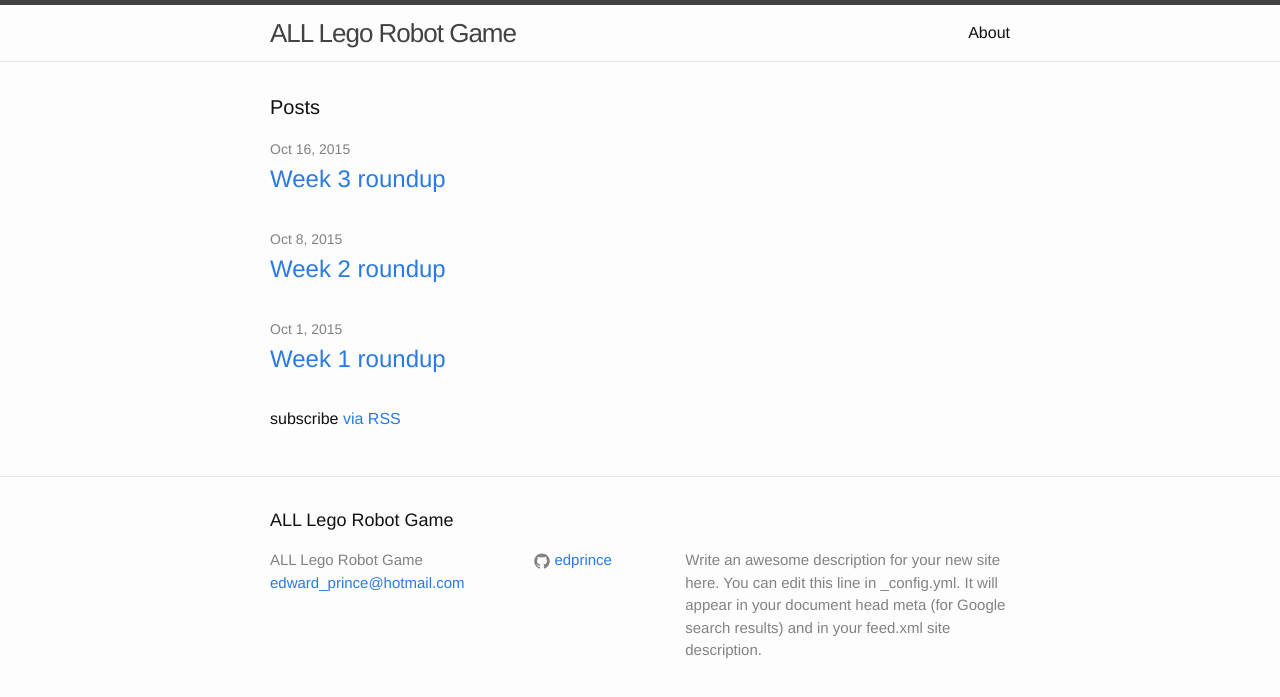
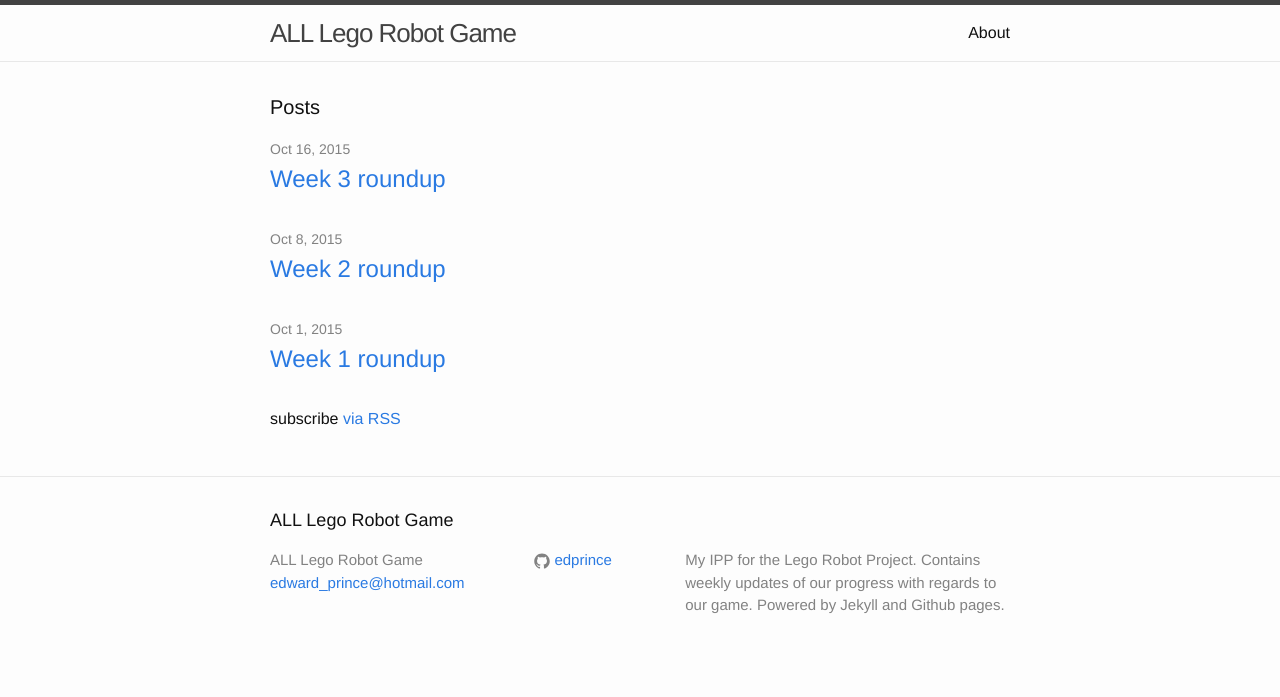
Before and after one commit to edprince/lego, a Jekyll site: the page built from index.html, in a window 1280 px wide. Shown: the top 697 px of the page. Built offline with Jekyll 4.4.1, drawn with Linux system fonts in a browser that asks for light colours.

Commit message:
config update

```diff
--- a/_config.yml
+++ b/_config.yml
@@ -2,9 +2,8 @@
 title: ALL Lego Robot Game
 email: edward_prince@hotmail.com
 description: > # this means to ignore newlines until "baseurl:"
-  Write an awesome description for your new site here. You can edit this
-  line in _config.yml. It will appear in your document head meta (for
-  Google search results) and in your feed.xml site description.
+  My IPP for the Lego Robot Project. Contains weekly updates of our progress with
+  regards to our game. Powered by Jekyll and Github pages.
 baseurl: "/lego/" # the subpath of your site, e.g. /blog/
 url: "http://yourdomain.com" # the base hostname & protocol for your site
 github_username:  edprince
```
